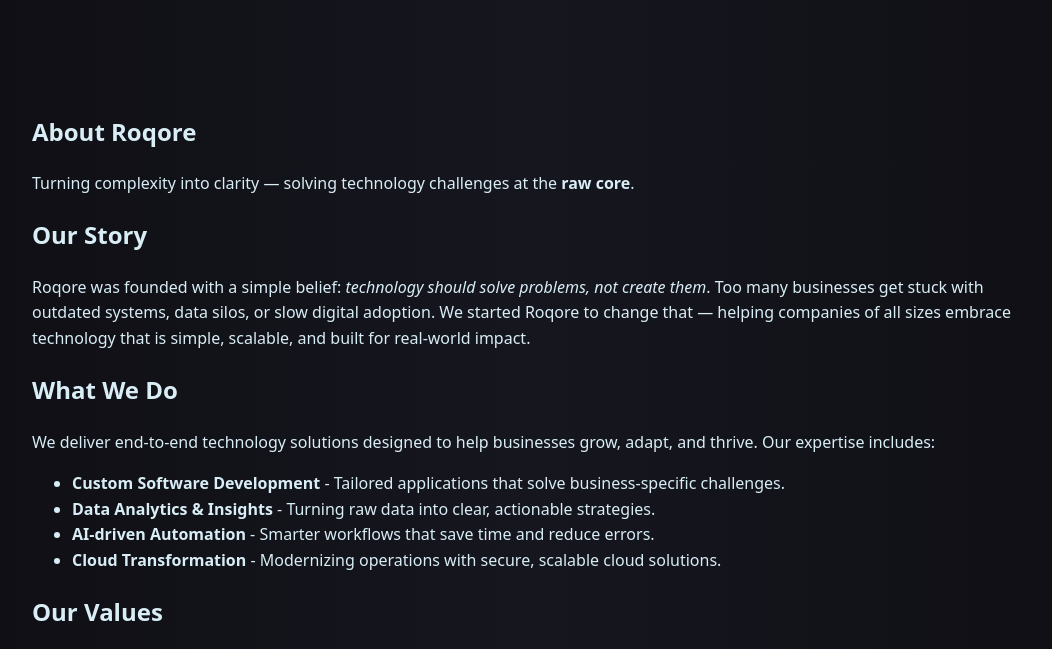
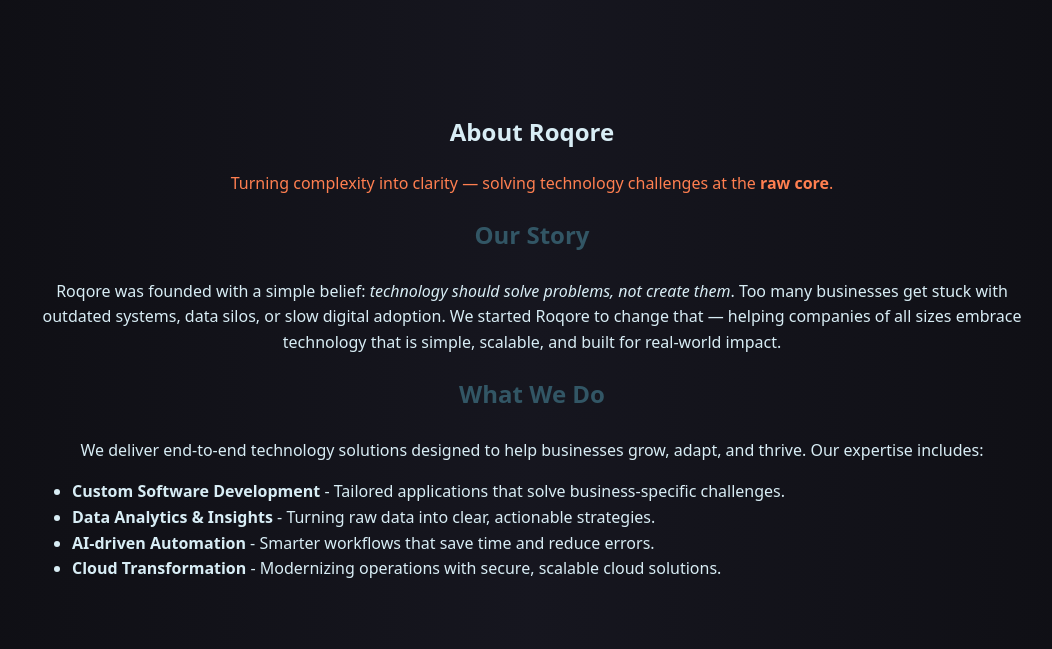
Before and after one commit to Roqore/Roqore.github.io, a website built with Vite: page about/index.html in a window 1280 px wide. Shown: the part 93-742 px from the top of the page, without its empty margins (108-1160 px from the left). Built offline with nearby package versions, Linux system fonts and the light colour scheme; a web font is replaced by a local one.

Commit message:
fix: about page styles for center text

```diff
--- a/src/components/about.ts
+++ b/src/components/about.ts
@@ -1,6 +1,6 @@
 export function About() {
   return `
-    <section id="about" class="about">
+    <section id="about" class="page-block about">
       <h2>About Us</h2>
       <p>At Roqore, we solve technology problems at their <strong>raw core</strong> — from software to data, AI, and cloud. <br>
     Our mission is simple: build practical, scalable, and future-ready solutions <br>that help businesses move faster and smarter.
--- a/src/components/contact.ts
+++ b/src/components/contact.ts
@@ -1,6 +1,6 @@
 export function Contact() {
   return `
-    <section id="contact" class="contact">
+    <section id="contact" class="page-block contact">
       <h2>Contact Us</h2>
       <p>Email us at <a href="mailto:connect@roqore.com">connect@roqore.com</a></p>
     </section>
--- /dev/null
+++ b/src/components/our-values.ts
@@ -0,0 +1,56 @@
+export function OurValues() {
+  return `
+    <section id="our-values" class="page-block our-values">
+      <h2>Our Values</h2>
+      <div class="grid">
+        <div class="card">
+          <img
+            src="/assets/roqore-clarity-glowing-cube.webp"
+            alt="Glowing salmon-orange cube representing clarity, minimal futuristic design, symbolizing focus and simplicity in technology solutions"
+            title="Clarity - Roqore values clear and simple tech solutions"
+          />
+          <div class="content">
+            <h3>Clarity</h3>
+            <p>We simplify complexity so businesses can focus on growth.</p>
+          </div>
+        </div>
+
+        <div class="card">
+          <img
+            src="/assets/roqore-innovation-glowing-cube.webp"
+            alt="Bright glowing salmon-orange cube transforming into smaller cubes, representing innovation and forward-looking technology solutions"
+            title="Innovation - Roqore embraces new tech solutions"
+          />
+          <div class="content">
+            <h3>Innovation</h3>
+            <p>We embrace new technologies to deliver forward-looking solutions.</p>
+          </div>
+        </div>
+
+        <div class="card">
+          <img
+            src="/assets/roqore-collaboration-glowing-cube.webp"
+            alt="Glowing salmon-orange cube connected to smaller cubes with luminous lines, representing teamwork and collaboration in technology projects"
+            title="Collaboration - Roqore values working closely with clients"
+          />
+          <div class="content">
+            <h3>Collaboration</h3>
+            <p>We work side by side with clients to ensure the right outcomes.</p>
+          </div>
+        </div>
+
+        <div class="card">
+          <img
+            src="/assets/roqore-impact-glowing-cube.webp"
+            alt="Bright glowing salmon-orange cube radiating light waves on a dark futuristic background, representing measurable impact and transformative technology"
+            title="Impact - Roqore delivers real results with technology solutions"
+          />
+          <div class="content">
+            <h3>Impact</h3>
+            <p>We measure success by the real-world results we deliver.</p>
+          </div>
+        </div>
+      </div>
+    </section>
+  `;
+}
--- a/src/components/services.ts
+++ b/src/components/services.ts
@@ -3,7 +3,7 @@
   const defaultImage = "/assets/roqore-default-service.webp";
 
   return `
-    <section id="services" class="services">
+    <section id="services" class="page-block services">
       <h2>Our Expertise</h2>
       <div class="grid">
 
--- a/src/pages/about.ts
+++ b/src/pages/about.ts
@@ -3,13 +3,12 @@
 import { Header } from '../components/header';
 import { Footer } from '../components/footer';
 import { Contact } from '../components/contact';
+import { OurValues } from '../components/our-values';
 
 document.querySelector<HTMLDivElement>('#app')!.innerHTML = `
   ${Header()}
 
-  <main>
-    <!-- About Us page content -->
-    <section class="about-page">
+  <section id="our-values" class="page-block our-values">
     <h1>About Roqore</h1>
     <p class="tagline">
       Turning complexity into clarity — solving technology challenges at the <strong>raw core</strong>.
@@ -33,58 +32,11 @@
       <li><strong>AI-driven Automation</strong> - Smarter workflows that save time and reduce errors.</li>
       <li><strong>Cloud Transformation</strong> - Modernizing operations with secure, scalable cloud solutions.</li>
     </ul>
+  </section>
 
-      <h2>Our Values</h2>
-      <div class="grid">
-        <div class="card">
-          <img
-            src="/assets/roqore-clarity-glowing-cube.webp"
-            alt="Glowing salmon-orange cube representing clarity, minimal futuristic design, symbolizing focus and simplicity in technology solutions"
-            title="Clarity - Roqore values clear and simple tech solutions"
-          />
-          <div class="content">
-            <h3>Clarity</h3>
-            <p>We simplify complexity so businesses can focus on growth.</p>
-          </div>
-        </div>
+  ${OurValues()}
 
-        <div class="card">
-          <img
-            src="/assets/roqore-innovation-glowing-cube.webp"
-            alt="Bright glowing salmon-orange cube transforming into smaller cubes, representing innovation and forward-looking technology solutions"
-            title="Innovation - Roqore embraces new tech solutions"
-          />
-          <div class="content">
-            <h3>Innovation</h3>
-            <p>We embrace new technologies to deliver forward-looking solutions.</p>
-          </div>
-        </div>
-
-        <div class="card">
-          <img
-            src="/assets/roqore-collaboration-glowing-cube.webp"
-            alt="Glowing salmon-orange cube connected to smaller cubes with luminous lines, representing teamwork and collaboration in technology projects"
-            title="Collaboration - Roqore values working closely with clients"
-          />
-          <div class="content">
-            <h3>Collaboration</h3>
-            <p>We work side by side with clients to ensure the right outcomes.</p>
-          </div>
-        </div>
-
-        <div class="card">
-          <img
-            src="/assets/roqore-impact-glowing-cube.webp"
-            alt="Bright glowing salmon-orange cube radiating light waves on a dark futuristic background, representing measurable impact and transformative technology"
-            title="Impact - Roqore delivers real results with technology solutions"
-          />
-          <div class="content">
-            <h3>Impact</h3>
-            <p>We measure success by the real-world results we deliver.</p>
-          </div>
-        </div>
-      </div>
-
+  <section id="our-values" class="page-block our-values">
     <h2>Why Businesses Choose Roqore</h2>
     <p>
       Companies partner with Roqore because we combine technical expertise with a hands-on approach.
@@ -103,9 +55,7 @@
       From startups to established enterprises, Roqore has worked with organizations across diverse industries.
       Our track record speaks through long-term partnerships, successful digital transformations, and measurable business outcomes.
     </p>
-
   </section>
-  </main>
 
   ${Contact()}
   ${Footer()}
--- a/src/style.css
+++ b/src/style.css
@@ -288,12 +288,24 @@
   margin: auto;
 }
 
-.about h2,
-.services h2,
-.contact h2 {
+.page-block h2 {
   color: var(--title-color);
   text-align: center;
   margin-bottom: 1.5rem;
+}
+
+.page-block h1 {
+  text-align: center;
+  /* margin-bottom: 1.5rem; */
+}
+
+.page-block p {
+  text-align: center;
+}
+
+.tagline {
+  text-align: center;
+  color: var(--primary);
 }
 
 .about p {
```
Lines whose indentation alone changed are shown as unchanged.
